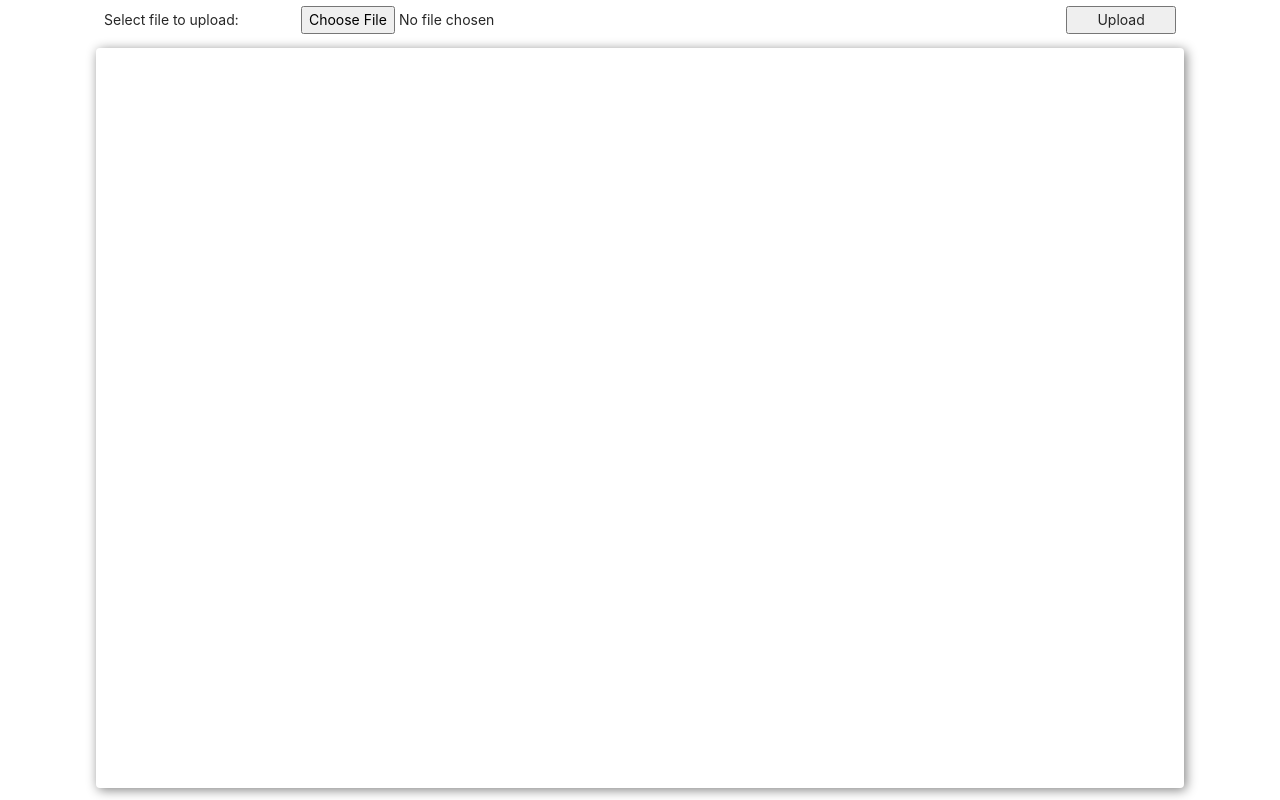
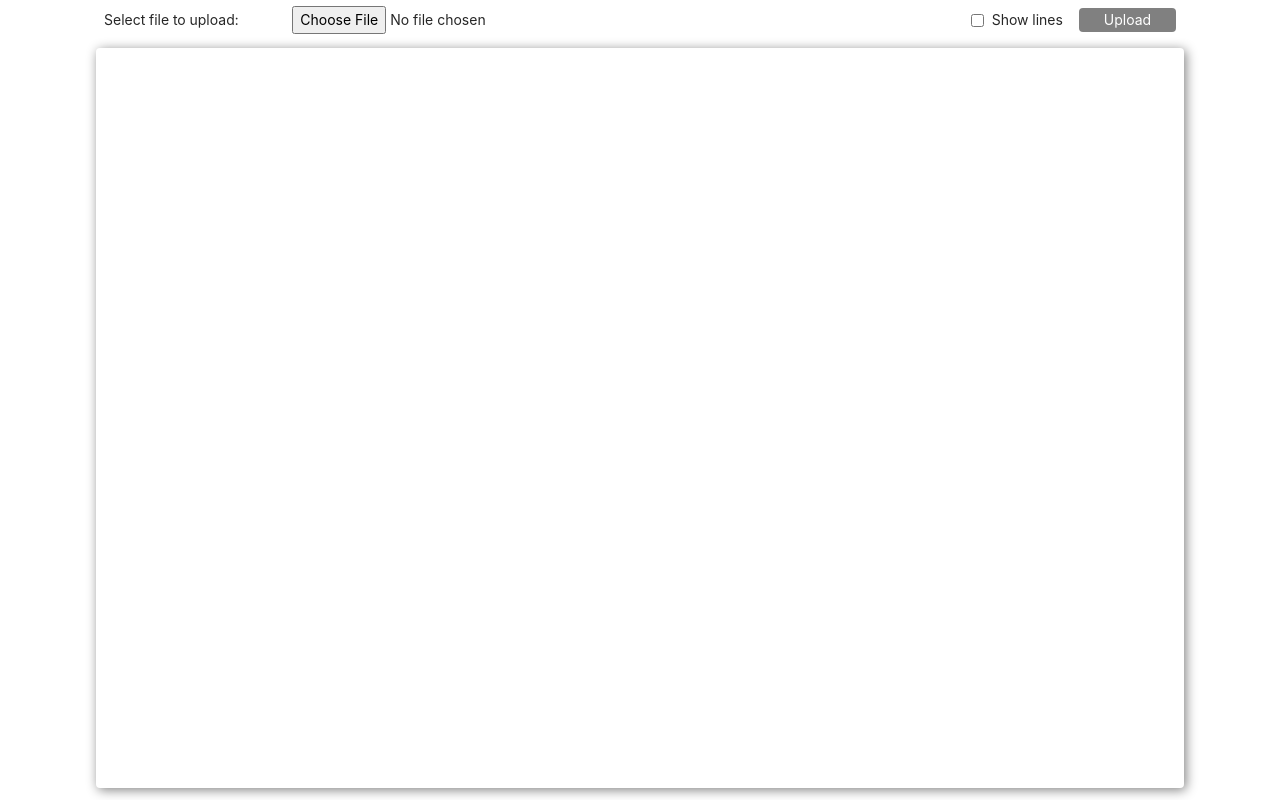
Before and after one commit to daminort/pdf-renderer, a React app in the folder client/: page / in a window 1280 px wide. Built offline with nearby package versions, Linux system fonts and the light colour scheme.

Commit message:
Added optional rendering for lines

```diff
--- a/client/src/components/App/App.js
+++ b/client/src/components/App/App.js
@@ -8,22 +8,32 @@ import { Preview } from '../Preview';
 
 const App = () => {
 
+  const [showLines, setShowLines] = useState(false);
+
   const [state, upload] = useAsyncFn(async (file) => {
-    console.log('App.js [12], file:', file);
     return await uploadFile(file);
   }, []);
 
   const onUpload = useCallback(file => {
-    console.log('App.js [17], file:', file);
     upload(file);
   })
+
+  const onShowLines = useCallback(() => {
+    setShowLines(!showLines);
+  },[showLines, setShowLines]);
 
   const pdfContent = state.value || null;
 
   return (
     <div className="app">
-      <Header onUpload={onUpload} />
-      <Preview content={pdfContent} />
+      <Header
+        onUpload={onUpload}
+        onShowLines={onShowLines}
+      />
+      <Preview
+        content={pdfContent}
+        showLines={showLines}
+      />
     </div>
   );
 }
--- a/client/src/components/Header/Header.js
+++ b/client/src/components/Header/Header.js
@@ -1,6 +1,6 @@
 import React, { useCallback, useState } from 'react';
 
-const Header = ({ onUpload }) => {
+const Header = ({ onUpload, onShowLines }) => {
 
   const [file, setFile] = useState(null);
 
@@ -11,9 +11,17 @@ const Header = ({ onUpload }) => {
   }, [setFile]);
 
   const onClickUpload = useCallback(() => {
+    if (!file) {
+      return;
+    }
+
     onUpload(file);
-    setFile('');
+    setFile(null);
   }, [file, onUpload, setFile]);
+
+  const onChangeShowLines = useCallback(({ target }) => {
+    onShowLines(target.checked);
+  }, [onShowLines]);
 
   return (
     <div className="header">
@@ -25,7 +33,15 @@ const Header = ({ onUpload }) => {
         accept="application/pdf"
         onChange={onChangeFile}
       />
-      <button className="btn" onClick={onClickUpload}>
+      <label className="show-lines">
+        <input type="checkbox" onChange={onChangeShowLines} />
+        <span>Show lines</span>
+      </label>
+      <button
+        className="btn"
+        disabled={!file}
+        onClick={onClickUpload}
+      >
         Upload
       </button>
     </div>
--- a/client/src/components/Preview/Preview.js
+++ b/client/src/components/Preview/Preview.js
@@ -1,13 +1,13 @@
 import React from 'react';
 import parse from 'react-html-parser';
 
-const Preview = ({ content }) => {
+const Preview = ({ content, showLines }) => {
 
-  console.log('Preview.js [6], value:', content);
   const doc = content?.html?.doc;
   const pages = content?.html?.pages || [];
 
   const hLines = (pages[0] && pages[0].hLines) || [];
+  const vLines = (pages[0] && pages[0].vLines) || [];
   const text = (pages[0] && pages[0].text) || [];
 
   const docStyle = {
@@ -15,8 +15,12 @@ const Preview = ({ content }) => {
     height: doc?.height || 'auto',
   };
 
-  const hl = (Array.isArray(hLines))
+  const hl = (showLines && Array.isArray(hLines))
     ? hLines.map(line => parse(line))
+    : null;
+
+  const vl = (showLines && Array.isArray(vLines))
+    ? vLines.map(line => parse(line))
     : null;
 
   const blocks = (Array.isArray(text))
@@ -27,6 +31,7 @@ const Preview = ({ content }) => {
     <div className="preview">
       <div className="content" style={docStyle}>
         {hl}
+        {vl}
         {blocks}
       </div>
     </div>
--- a/client/src/index.scss
+++ b/client/src/index.scss
@@ -19,8 +19,26 @@
     flex-grow: 10;
     margin-left: 16px;
   }
+  .show-lines {
+    cursor: pointer;
+    margin-right: 16px;
+    display: flex;
+    align-items: center;
+    span {
+      margin-left: 8px;
+    }
+  }
   .btn {
     flex-grow: 1;
+    background-color: #0075ff;
+    color: white;
+    border: none;
+    border-radius: 4px;
+    cursor: pointer;
+    &:disabled {
+      cursor: auto;
+      background-color: gray;
+    }
   }
 }
 
```
